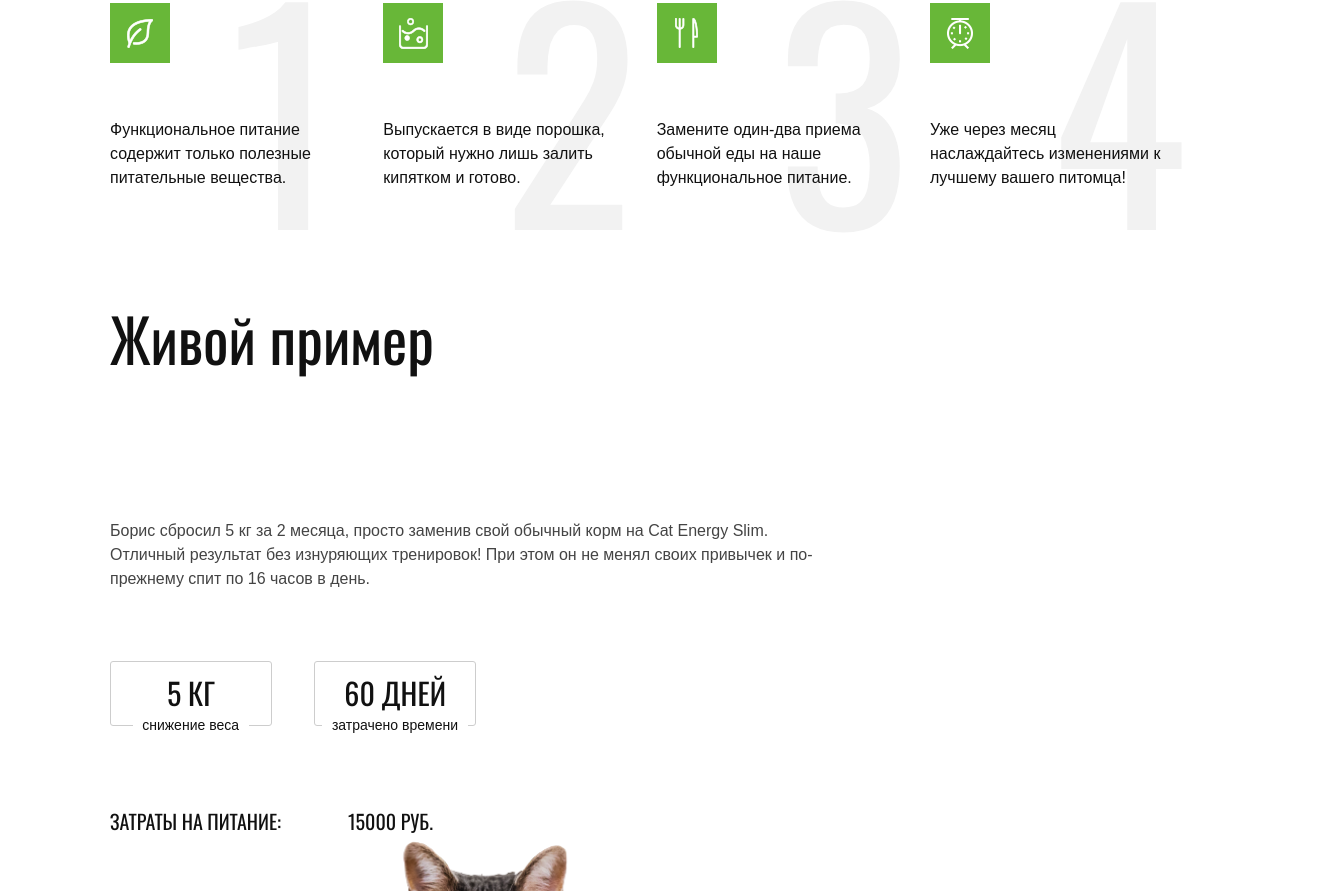
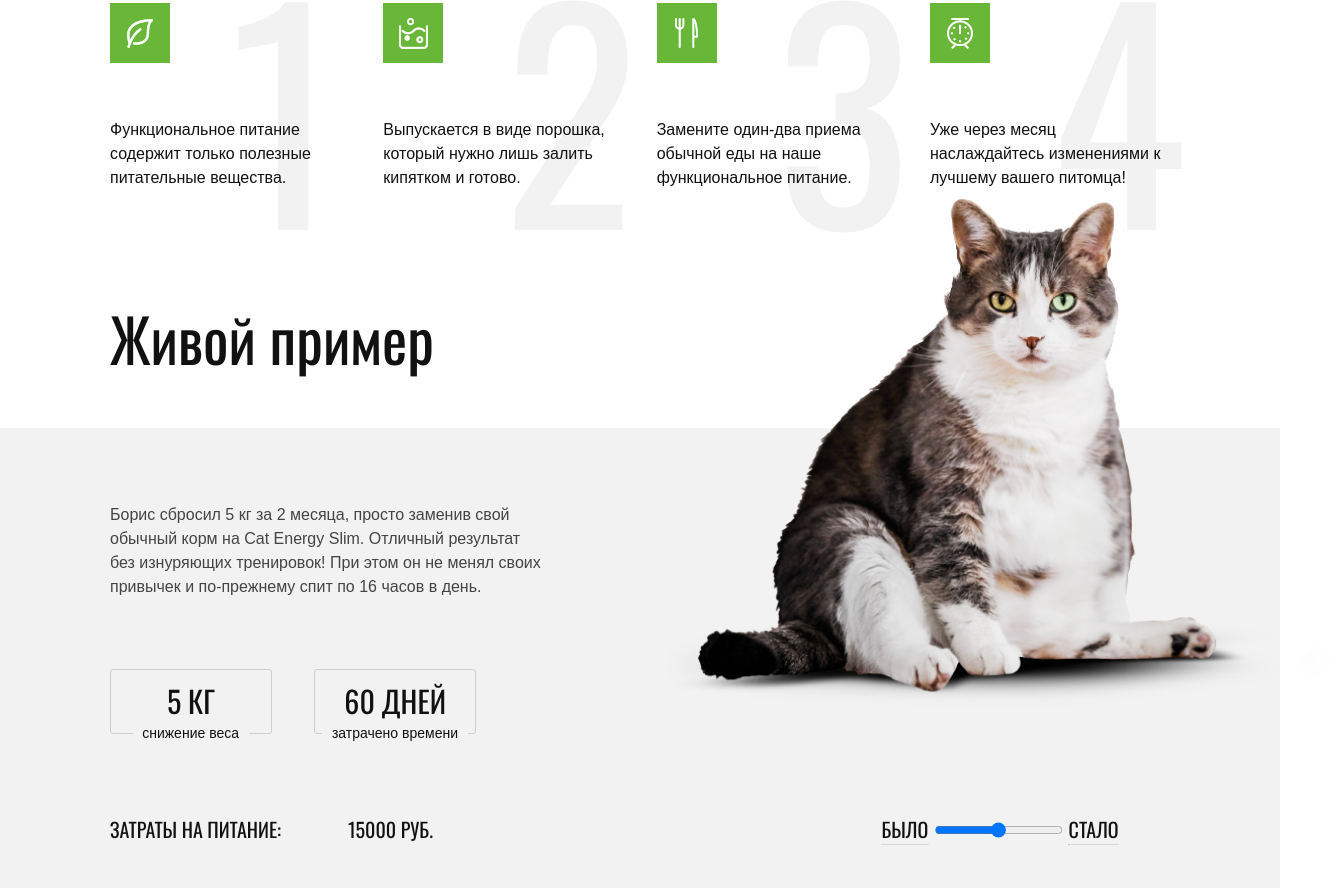
Before and after one commit to maddlogg/cat-energy, a website: page index.html in a window 1280 px wide. Shown: the part 1737-2628 px from the top of the page, 1343 px wide, since content can reach past the window. Drawn offline with Linux system fonts and the light colour scheme.

Commit message:
Added base styles for example section

```diff
--- a/index.html
+++ b/index.html
@@ -117,8 +117,8 @@
       </section>
 
       <section class="example">
+        <h2 class="example__title">Живой пример</h2>
         <div class="example__wrapper">
-          <h2 class="example__title">Живой пример</h2>
           <div class="example__description-wrapper">
             <p class="example__description">
               Борис сбросил 5 кг за 2 месяца, просто заменив свой обычный корм
@@ -149,6 +149,7 @@
             >
           </div>
           <div class="example__slider-wrapper">
+            <div class="example__before">
               <img
                 class="example__before-image"
                 src="img/before-desktop.png.png"
@@ -156,6 +157,8 @@
                 height="510"
                 alt="Фото кота до использования программы"
               />
+            </div>
+            <div class="example__after">
               <img
                 class="example__after-image"
                 src="img/after-desktop.png.png"
@@ -163,6 +166,7 @@
                 height="520"
                 alt="Фото кота после использования программы"
               />
+            </div>
             <div class="example__slider slider">
               <label class="slider__before-toggle" for="before-after"
                 >Было</label
--- a/sass/blocks/example.scss
+++ b/sass/blocks/example.scss
@@ -3,7 +3,8 @@
 
 .example {
   &__title {
-    margin-bottom: 135px;
+    margin-bottom: 60px;
+    margin-left: 110px;
 
     font-size: $titleFontSize;
     line-height: $titleLineHeight;
@@ -11,17 +12,23 @@
   }
 
   &__wrapper {
-    margin: 0 110px;
+    display: flex;
   }
 
   &__description-wrapper {
     display: flex;
     flex-direction: column;
 
+    padding-left: 110px;
+    padding-right: 175px;
+
     max-width: 720px;
+
+    background-color: $colorAddBg;
   }
 
   &__description {
+    margin-top: 75px;
     margin-bottom: 70px;
 
     font-family: Arial, sans-serif;
@@ -95,4 +102,57 @@
   &__price-info {
     margin-left: 67px;
   }
+
+  &__slider-wrapper {
+    display: flex;
+
+    width: 50%;
+    min-height: 460px;
+
+    position: relative;
+
+    background-color: $colorAddBg;
+  }
+
+  &__before,
+  &__after {
+    position: absolute;
+    top: 0;
+    left: 0;
+    z-index: 1;
+
+    width: 100%;
+    height: 100%;
+  }
+
+  &__before {
+    background-color: $colorAddBg;
+  }
+
+  &__after {
+    display: none;
+
+    background-color: $colorAfterBg;
+  }
+
+  &__before-image,
+  &__after-image {
+    position: absolute;
+    top: -50%;
+    left: 50%;
+    z-index: 2;
+
+    transform: translateX(-50%);
+  }
+
+  &__slider {
+    position: absolute;
+    bottom: 45px;
+    left: 50%;
+    z-index: 3;
+
+    margin: auto;
+
+    transform: translateX(-50%);
+  }
 }
--- a/sass/blocks/slider.scss
+++ b/sass/blocks/slider.scss
@@ -0,0 +1,14 @@
+@import "variables/variables.scss";
+@import "mixins/mixins.scss";
+
+.slider {
+  &__before-toggle,
+  &__after-toggle {
+    border-bottom: 1px dotted;
+    border-bottom-color: $colorBorderToggles;
+
+    font-size: $basefontSize * 1.25;
+    line-height: 20px;
+    text-transform: uppercase;
+  }
+}
--- a/sass/variables/variables.scss
+++ b/sass/variables/variables.scss
@@ -6,6 +6,8 @@ $colorBg: #68b738;
 $colorAddBg: #f2f2f2;
 $colorAfterBg: #eaeaea;
 $colorSvg: #666666;
+$colorBorder: #cdcdcd;
+$colorBorderToggles: #bebebe;
 
 $basefontSize: 16px;
 $baseLineHeight: 24px;
```
Also changed, not shown: css/styles.css, 1 other file. Lines whose indentation alone changed are shown as unchanged.
